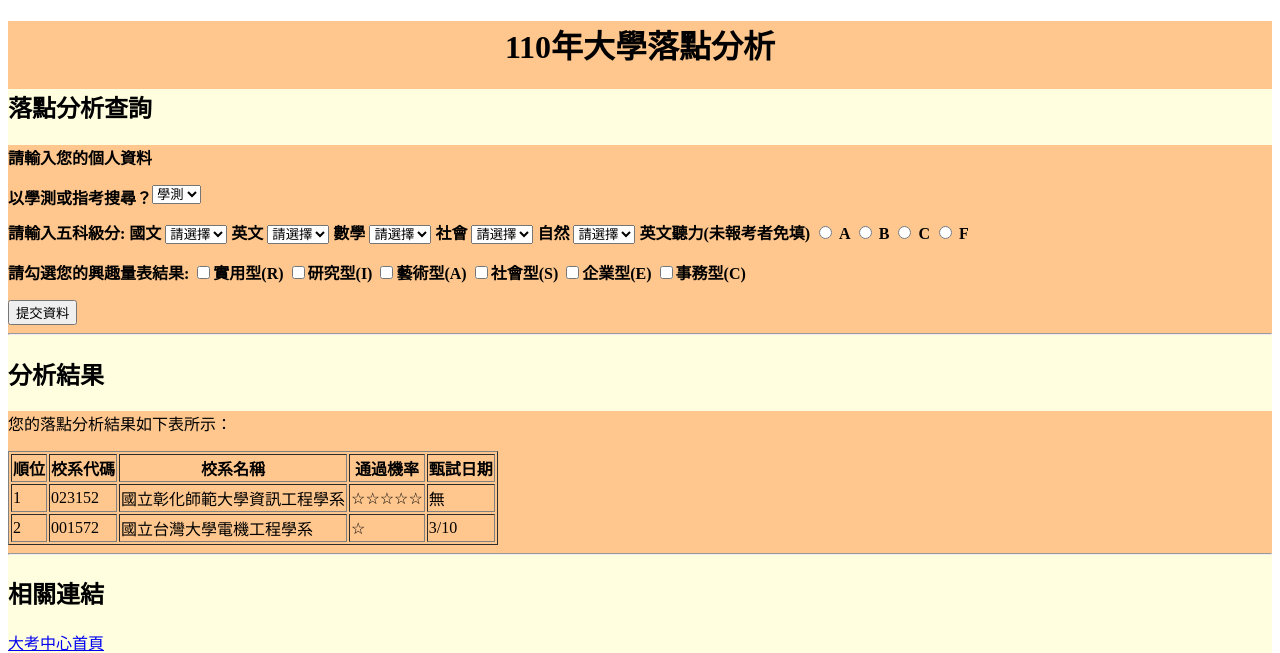
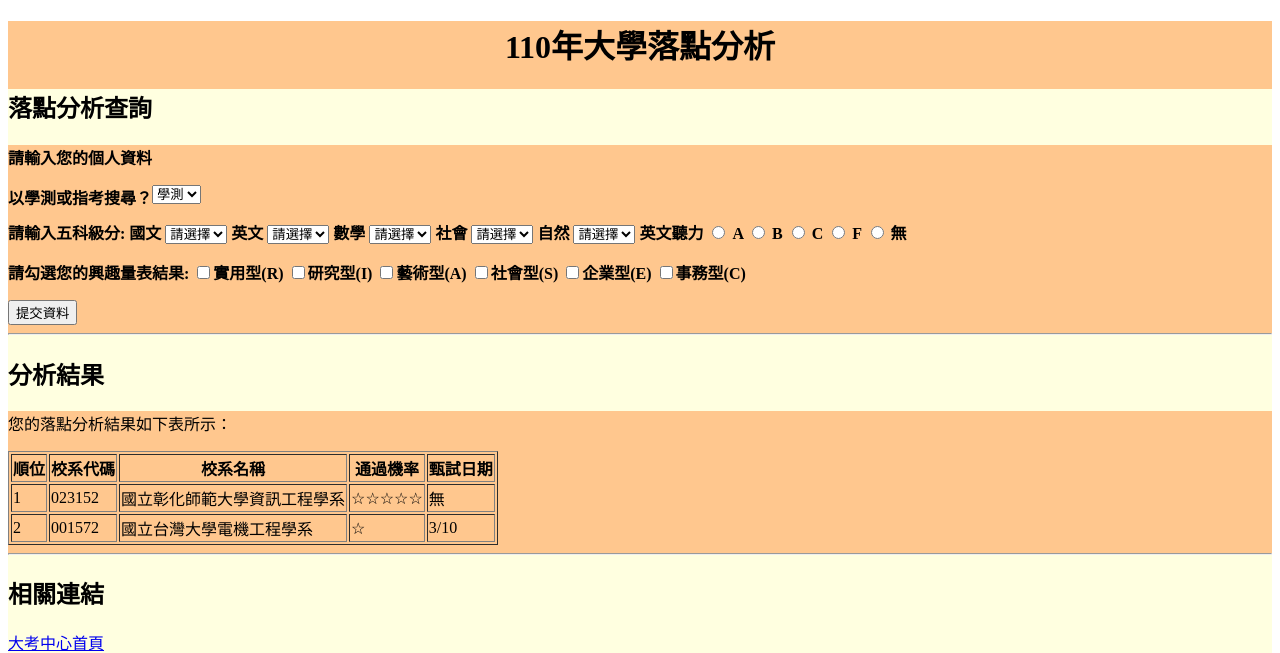
Before and after one commit to itsjeremyhsieh/PHP-Sample, a PHP site: page /Sample.php in a window 1280 px wide. Shown: the top 653 px of the page. Run offline with PHP 8.4, Linux system fonts and the light colour scheme.

Commit message:
listening

```diff
--- a/Sample.php
+++ b/Sample.php
@@ -116,10 +116,11 @@
             <option>14</option>
             <option>15</option>
             </select>
-            英文聽力(未報考者免填) <input type="radio" name="listening" value="A"> A
-                                  <input type="radio" name="listening" value="B"> B
-                                  <input type="radio" name="listening" value="C"> C
-                                  <input type="radio" name="listening" value="F"> F
+            英文聽力        <input type="radio" name="listening" value="A"> A
+                            <input type="radio" name="listening" value="B"> B
+                            <input type="radio" name="listening" value="C"> C
+                            <input type="radio" name="listening" value="F"> F
+                            <input type="radio" name="listening" value="non"> 無
             </p>
         </form>
         <form actime="Sample.php" method="post">
```
